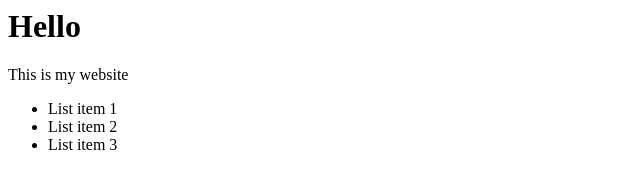
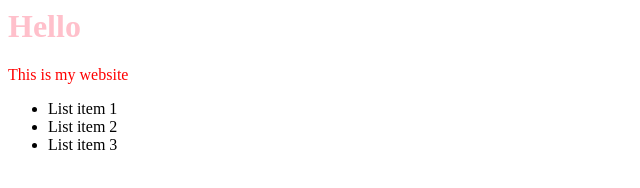
Before and after one commit to m1lanaz/Javascript, a plain HTML site: page Web development with Javascript Course/JQuery/index.html in a window 1280 px wide. Shown: the whole page, without its empty margins (0-640 px from the left). Drawn offline with nearby package versions, Linux system fonts and the light colour scheme.

Commit message:
fixed cdn error and changed element colours

```diff
--- a/Web development with Javascript Course/JQuery/index.html
+++ b/Web development with Javascript Course/JQuery/index.html
@@ -10,7 +10,7 @@
             <li>List item 2</li>
             <li>List item 3</li>
         </ul>
+        <script src="https://code.jquery.com/jquery-3.6.0.js" integrity="sha256-H+K7U5CnXl1h5ywQfKtSj8PCmoN9aaq30gDh27Xc0jk=" crossorigin="anonymous"></script>
         <script src="script.js"></script>
-        <script src="https://code.jquery.com/jquery-3.6.0.min.js" integrity="sha256-/xUj+3OJU5yExlq6GSYGSHk7tPXikynS7ogEvDej/m4=" crossorigin="anonymous"></script>
     </body>
 </html>
--- a/Web development with Javascript Course/JQuery/script.js
+++ b/Web development with Javascript Course/JQuery/script.js
@@ -1,3 +1,4 @@
 $(document).ready(function(){
-
+    $("p").css("color", "red");
+    $("h1").css("color","pink");
 })
```
